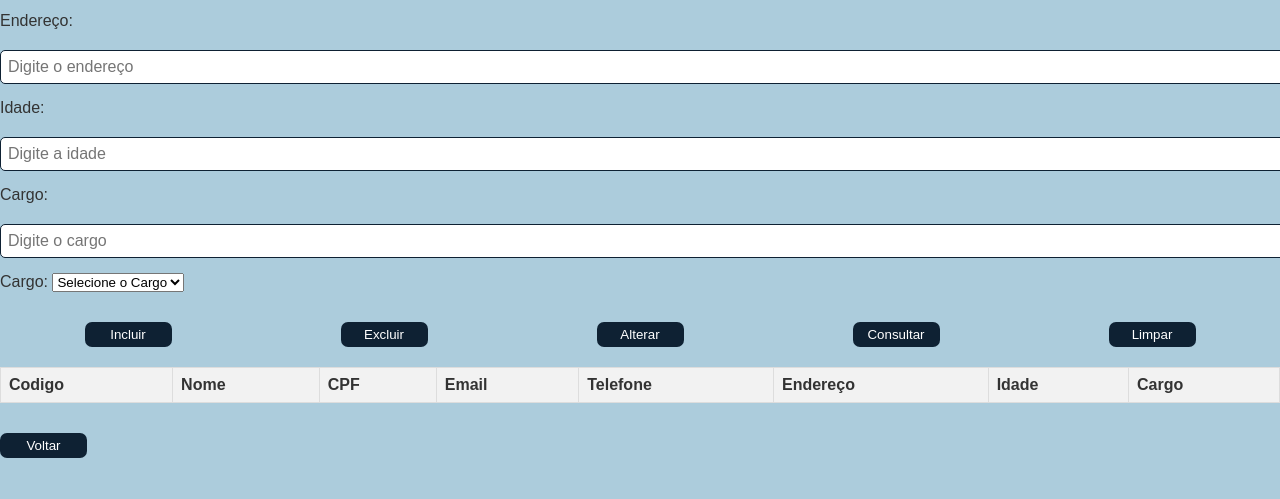
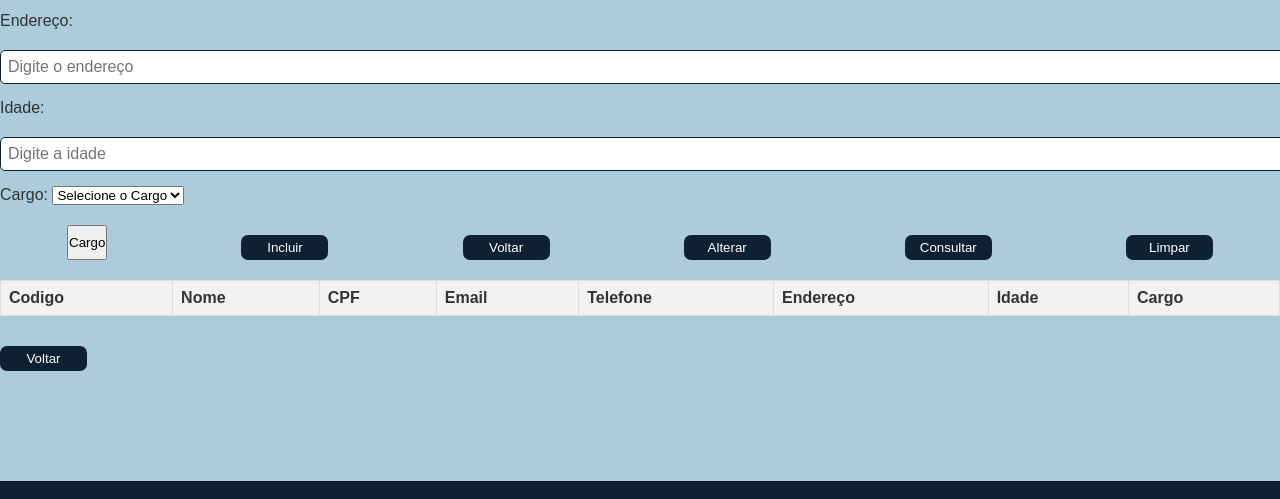
Before and after one commit to isabelydasilva25/crud_academia, a plain HTML site: page public/funcionario.html in a window 1280 px wide. Shown: the part 767-1266 px from the top of the page. Drawn offline with Linux system fonts and the light colour scheme; no server answers.

Commit message:
Update funcionario.html

```diff
--- a/public/funcionario.html
+++ b/public/funcionario.html
@@ -10,7 +10,7 @@
 </head>
 <body onload="buscarcargo()" >
   <header>
-    <img class="logo" src="imagens/logoo.png">
+     <img class="logo" src="imagens/logoo.png">
      <img class="logo2" src="imagens/ccmts.jfif">
      <img class="logo3" src="imagens/parana.png">
   </header>
@@ -48,10 +48,6 @@
             <label for="idade">Idade:</label>
             <input type="number" id="idade" name="idade" placeholder="Digite a idade" required>
         </div>
-        <div class="half-box">
-            <label for="cargo">Cargo:</label>
-            <input type="text" id="cargo" name="cargo" placeholder="Digite o cargo" required>
-        </div>
 
         <div class="half-box">
             <label for="cargoselecionado">Cargo:</label>
@@ -63,8 +59,9 @@
 
     </form>
     <div class="container_botoes">
+            <button type="button" class="botao" onclick="abrirCargo()">Cargo</button>
             <button class="botao1" onclick="incluirfuncionario(event)">Incluir</button>
-            <button class="botao2" onclick="excluirCliente()">Excluir</button>
+            <button class="botao2" onclick="voltarpagina()">Voltar</button>
             <button class="botao3" onclick="alterarfuncionario()">Alterar</button>
             <button class="botao4" onclick="consultarFuncionario()">Consultar</button>
             <button class="botao5" onclick="limpaFormulario()">Limpar</button>
```
